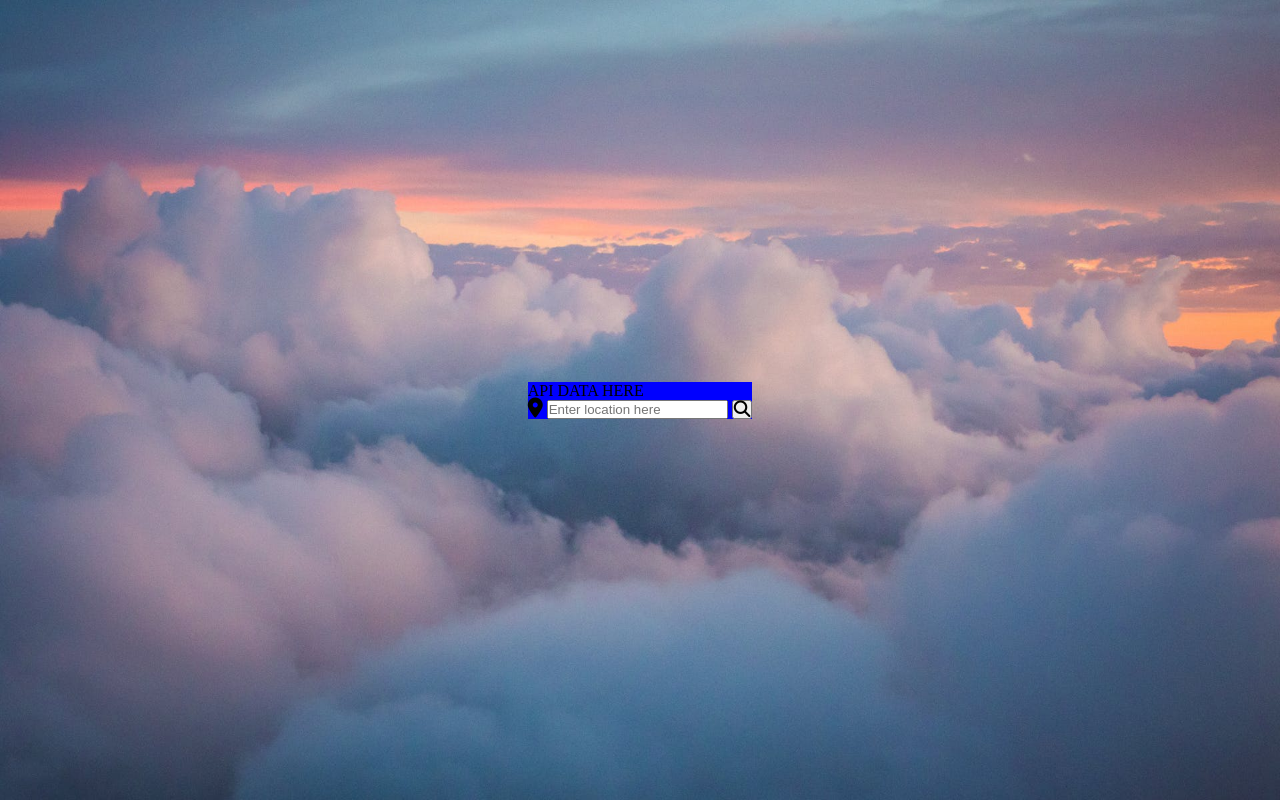
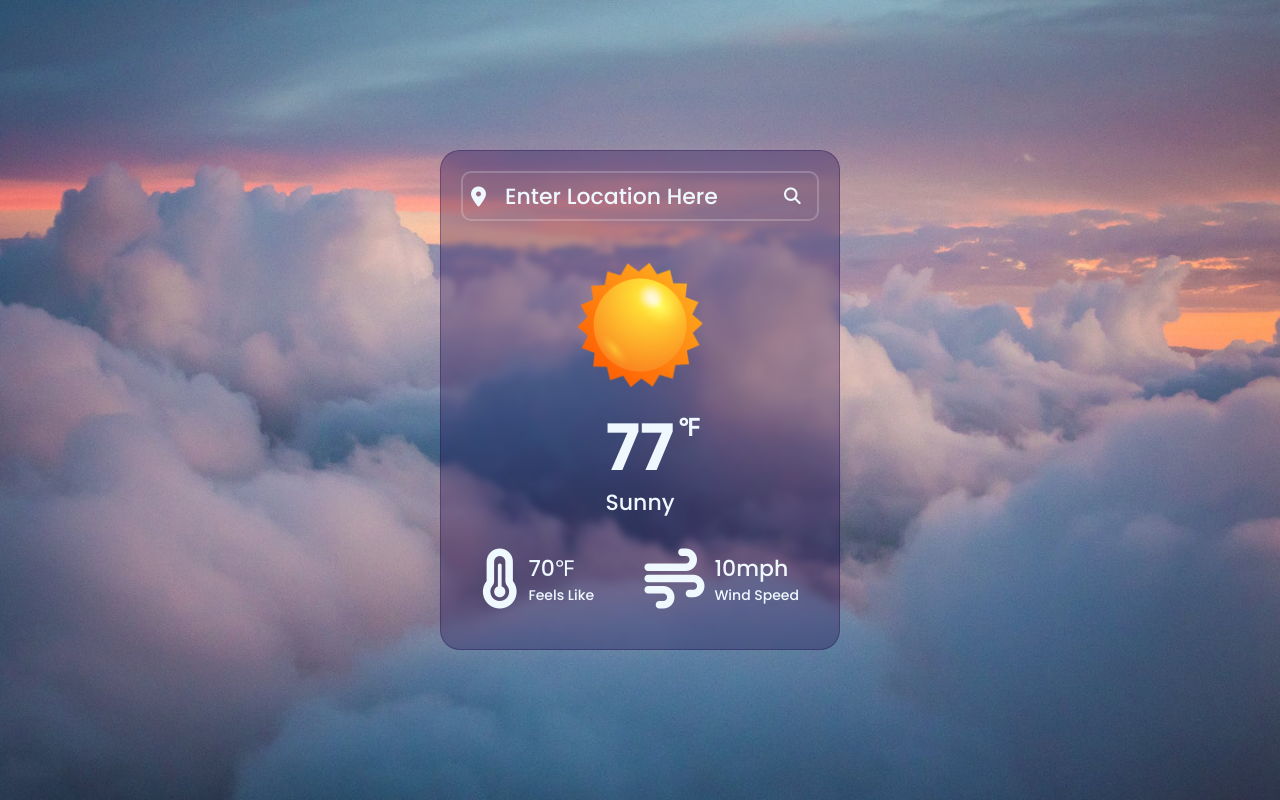
Before and after one commit to BritteanyD/Weather-App, a plain HTML site: page index.html in a window 1280 px wide. Drawn offline with Linux system fonts and the light colour scheme; no server answers.

Commit message:
styled app to show temp, image, wind, and feel

```diff
--- a/index.html
+++ b/index.html
@@ -13,13 +13,41 @@
   </head>
   <body>
     <div class="api-data">
-      API DATA HERE
       <div class="search">
         <i class="fa-solid fa-location-dot fa-lg"></i>
-        <input type="text" placeholder="Enter location here" />
+        <input class="city" type="text" placeholder="Enter location here" />
         <button>
-            <i class="fa-solid fa-magnifying-glass fa-lg"></i>
+          <i class="fa-solid fa-magnifying-glass fa-lg"></i>
         </button>
+      </div>
+      <div class="weather-box">
+        <div clss="box">
+          <div class="info-weather">
+            <img src="clear.png" />
+            <p class="temperature">77<span>&#8457;</span></p>
+            <p class="description">Sunny</p>
+          </div>
+        </div>
+      </div>
+      <div class="weather-details">
+        <div class="feels">
+          <i class="fa-solid fa-temperature-three-quarters"></i>
+          <div class="text">
+            <div class="info-feels">
+              <span>70&#8457</span>
+            </div>
+            <p>Feels Like</p>
+          </div>
+        </div>
+        <div class="wind">
+          <i class="fa-solid fa-wind"></i>
+          <div class="text">
+            <div class="info-wind">
+              <span>10mph</span>
+            </div>
+            <p>Wind Speed</p>
+          </div>
+        </div>
       </div>
     </div>
     <script src="script.js"></script>
--- a/script.js
+++ b/script.js
@@ -1,4 +1,5 @@
 const displayApi = document.querySelector(".api-data");
+const searchButton = document.querySelector(".fa-solid fa-magnifying-glass fa-lg")
 
 async function getWeather() {
     const response = await fetch(
@@ -6,6 +7,18 @@ async function getWeather() {
       { mode: "cors" }
     );
     const weatherData = await response.json();
-    weatherData.innerHTML;
+    console.log(weatherData);
   };
   getWeather();
+
+searchButton.addEventListener("click", () =>{
+    const key = "b076a8a09b7ac1a9ea89b6d5d522bcb3";
+    const searchCity = document.querySelector(".city").value;
+
+    if(searchCity == '')
+    return;
+
+    fetch(`https://api.openweathermap.org/data/2.5/weather?q=${searchCity}&appid=${key}`).then(response => response.json()).then(json => {
+
+    });
+})
--- a/style.css
+++ b/style.css
@@ -1,20 +1,147 @@
+@import url("https://fonts.googleapis.com/css2?family=Poppins:wght@300;400;500;600;700;800;900&display=swap");
 * {
+  font-family: "Poppins", sans-serif;
   padding: 0;
   margin: 0;
   box-sizing: border-box;
 }
 
 body {
-    display: flex;
-    justify-content: center;
-    align-items: center;
-    background-image: url('pexels-magda-ehlers-2114014.jpg');
-    background-size: cover;
-    height: 100vh;
-    padding:0;
-    margin:0;
+  display: flex;
+  justify-content: center;
+  align-items: center;
+  background-image: url("pexels-magda-ehlers-2114014.jpg");
+  background-size: cover;
+  height: 100vh;
+  padding: 0;
+  margin: 0;
 }
 
 .api-data {
-    background-color: blue;
+  position: relative;
+  width: 400px;
+  height: 500px;
+  background: rgba(27, 2, 73, 0.307);
+  border-radius: 20px;
+  border: 1px solid rgba(27, 2, 73, 0.307);
+  backdrop-filter: blur(3px);
+  padding: 20px;
+  color:aliceblue;
 }
+
+.search {
+  display: flex;
+  align-items: center;
+  position: relative;
+  width: 100%;
+  height: 50px;
+}
+
+.search input {
+  position: absolute;
+  width: 100%;
+  height: 100%;
+  background: transparent;
+  border: 2px solid rgba(255, 255, 255, 0.2);
+  outline: none;
+  border-radius: 10px;
+  font-size: 22px;
+  color: aliceblue;
+  font-weight: 500;
+  text-transform: uppercase;
+  padding: 0 48px 0 42px;
+}
+
+.search input::placeholder {
+color:aliceblue;
+text-transform: capitalize;
+}
+
+.search i {
+  position: absolute;
+  left: 10px;
+  color:aliceblue;
+}
+
+.search button {
+  position: absolute;
+  right: 0;
+  width: 40px;
+  height: 100%;
+  background: transparent;
+  border: none;
+  outline: none;
+  color: aliceblue;
+  padding: 0 40px 0 5px;
+  cursor: pointer;
+}
+
+.weather-box {
+  text-align: center;
+  margin: 40px;
+}
+
+.weather-box img {
+  width: 60%;
+}
+
+.weather-box .temperature {
+  position: relative;
+  font-size: 64px;
+  line-height: 1;
+  font-weight: 700;
+  margin: 20px 0 6px 0;
+}
+
+.weather-box .temperature span {
+  position: absolute;
+  font-size: 24px;
+  margin-left: 4px;
+}
+
+.weather-box .description {
+  font-size: 22px;
+  font-weight: 500;
+  text-transform: capitalize;
+}
+
+.weather-details {
+  position: absolute;
+  bottom: 40px;
+  left: 0;
+  width: 100%;
+  padding: 0 20px;
+  display: flex;
+}
+
+.weather-details .feels,
+ .weather-details .wind {
+  display: flex;
+  align-items: center;
+  width: 70%;
+}
+
+.weather-details .feels {
+  padding-left: 20px;
+  justify-content: flex-start;
+}
+
+.weather-details .wind {
+  padding-right: 20px;
+  justify-content: flex-end;
+}
+
+.weather-details i {
+  font-size: 60px;
+  margin-right: 10px;
+}
+
+.weather-details span {
+  display: inline-block;
+  font-size: 22px;
+  font-weight: 500;
+}
+.weather-details p {
+  font-size: 14px;
+  font-weight: 500;
+}
```
Also changed, not shown: 404.png (added), clear.png (added), cloud.png (added), fog.png (added), rain.png (added), snow.png (added).
